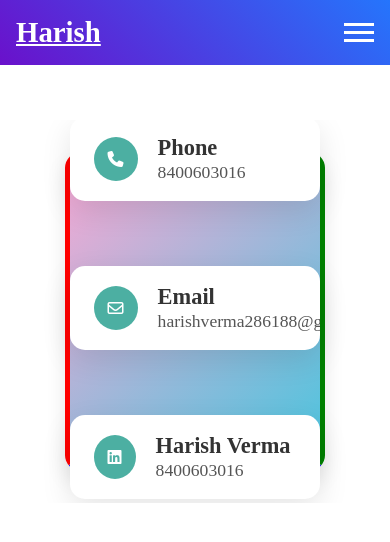
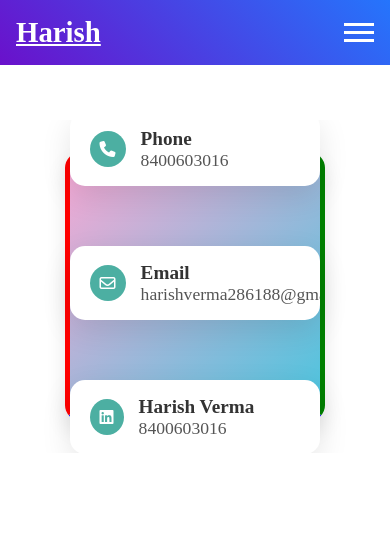
Before and after one commit to HarishVerma37/Portfolio, a React (Vite) app: page /contactMe in a window 390 px wide. Shown: the top 542 px of the page. Built offline with nearby package versions, Linux system fonts and the light colour scheme.

Commit message:
Update Contact.css

```diff
--- a/src/ContactComponent/Contact.css
+++ b/src/ContactComponent/Contact.css
@@ -1,7 +1,8 @@
+
 .contact {
   display: flex;
   align-items: center;
-  justify-content: start;
+  justify-content: flex-start;
   background-color: #ffffff;
   padding: 18px 24px;
   margin: 15px 0;
@@ -17,17 +18,17 @@
   margin-right: auto;
 }
 
-
-
-.g{
+.g {
   display: inline-block;
   background-color: red;
 }
+
 
 .contact:hover {
   transform: translateY(-10px);
   box-shadow: 0 12px 40px rgba(0, 0, 0, 0.2);
 }
+
 
 .contact .icon-container {
   display: flex;
@@ -45,6 +46,7 @@
   background-color: #388E3C;
   transform: scale(1.1);
 }
+
 
 .contact .title {
   font-size: 1.4rem;
@@ -66,3 +68,40 @@
 .contact .phone:hover {
   color: #4CAF50;
 }
+
+
+.resp {
+  width: 80%;
+  border-radius: 1rem;
+  background: linear-gradient(135deg, #f9a8d4, rgb(74, 197, 222));
+  box-shadow: 0 10px 20px rgba(0, 0, 0, 0.1);
+  border-bottom: 7px solid blue;
+  border-left: 5px solid red;
+  border-right: 5px solid green;
+  padding: 0.5rem;
+}
+
+
+@media (max-width: 768px) {
+  .resp {
+    width: 115%;
+
+  }
+
+
+  .contact {
+    padding: 15px 20px;
+    margin: 10px 0;
+  }
+
+
+  .contact .icon-container {
+    padding: 10px;
+    margin-right: 15px;
+  }
+
+
+  .contact .title {
+    font-size: 1.2rem;
+  }
+}
```
